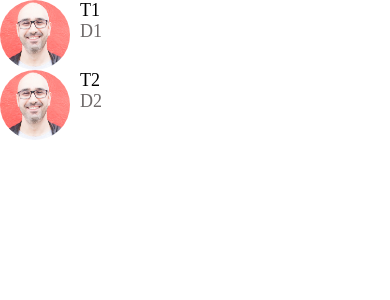
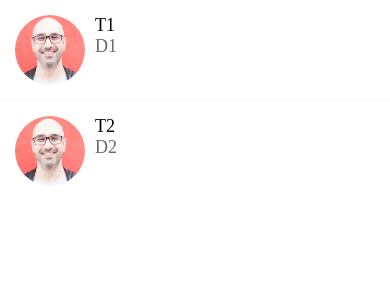
Before and after one commit to b4ssey/Javascript-Test, a React Native app: screen / in a window 390 px wide. Shown: the top 300 px of the page. Built offline with nearby package versions, Linux system fonts and the light colour scheme.

Commit message:
before gesture

```diff
--- a/app/components/ListItem.js
+++ b/app/components/ListItem.js
@@ -1,10 +1,11 @@
 import React from "react";
-import { View, StyleSheet, Image } from "react-native";
+import { View, StyleSheet, Image, TouchableHighlight } from "react-native";
 import colors from "../config/colors";
 import Apptext from "./Apptext";
 
-function ListItem({ title, subTitle, image }) {
+function ListItem({ title, subTitle, image, onPress }) {
   return (
+    <TouchableHighlight onPress={onPress} underlayColor={colors.light}>
       <View style={styles.container}>
         <Image style={styles.image} source={image} />
         <View>
@@ -12,12 +13,14 @@ function ListItem({ title, subTitle, image }) {
           <Apptext style={styles.subTitle}>{subTitle}</Apptext>
         </View>
       </View>
+    </TouchableHighlight>
   );
 }
 
 const styles = StyleSheet.create({
   container: {
     flexDirection: "row",
+    padding: 15,
   },
   image: {
     width: 70,
--- /dev/null
+++ b/app/components/ListItemSeperator.js
@@ -0,0 +1,16 @@
+import React from "react";
+import { StyleSheet, View } from "react-native";
+import colors from "../config/colors";
+
+function ListItemSeperator() {
+  return <View style={styles.seperator} />;
+}
+
+const styles = StyleSheet.create({
+  seperator: {
+    width: "100%",
+    height: 1,
+    backgroundColor: colors.light,
+  },
+});
+export default ListItemSeperator;
--- /dev/null
+++ b/app/components/Screen.js
@@ -0,0 +1,15 @@
+import React from "react";
+import Constants from "expo-constants";
+import { SafeAreaView, StyleSheet } from "react-native";
+
+function Screen({ children }) {
+  return <SafeAreaView style={styles.screen}>{children}</SafeAreaView>;
+}
+
+const styles = StyleSheet.create({
+  screen: {
+    paddingTop: Constants.statusBarHeight,
+  },
+});
+
+export default Screen;
--- a/app/config/colors.js
+++ b/app/config/colors.js
@@ -4,4 +4,5 @@ export default {
   black: "#000",
   white: "#fff",
   medium: "#6e6969",
+  light: "#f8f4f4",
 };
--- a/app/screens/MessageScreen.js
+++ b/app/screens/MessageScreen.js
@@ -1,6 +1,9 @@
 import React from "react";
-import { FlatList } from "react-native";
+import { FlatList, StyleSheet, View } from "react-native";
 import ListItem from "../components/ListItem";
+import ListItemSeperator from "../components/ListItemSeperator";
+import Screen from "../components/Screen";
+import colors from "../config/colors";
 
 const message = [
   {
@@ -19,6 +22,7 @@ const message = [
 
 function MessageScreen(props) {
   return (
+    <Screen>
       <FlatList
         data={message}
         keyExtractor={(message) => message.id.toString}
@@ -27,10 +31,15 @@ function MessageScreen(props) {
             title={item.title}
             subTitle={item.description}
             image={item.image}
+            onPress={() => console.log("Message selected", item)}
           />
         )}
+        ItemSeparatorComponent={ListItemSeperator}
       />
+    </Screen>
   );
 }
 
+const styles = StyleSheet.create({});
+
 export default MessageScreen;
```
Lines whose indentation alone changed are shown as unchanged.
